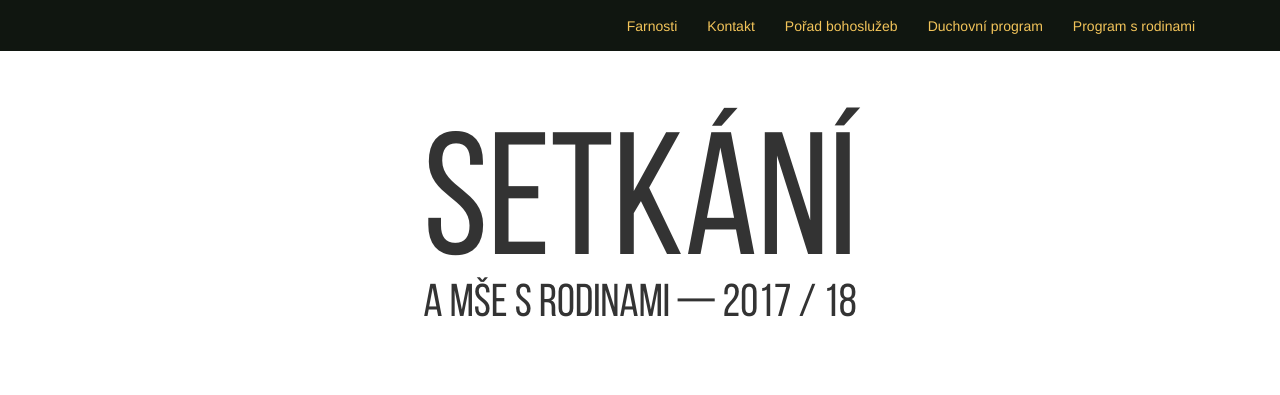
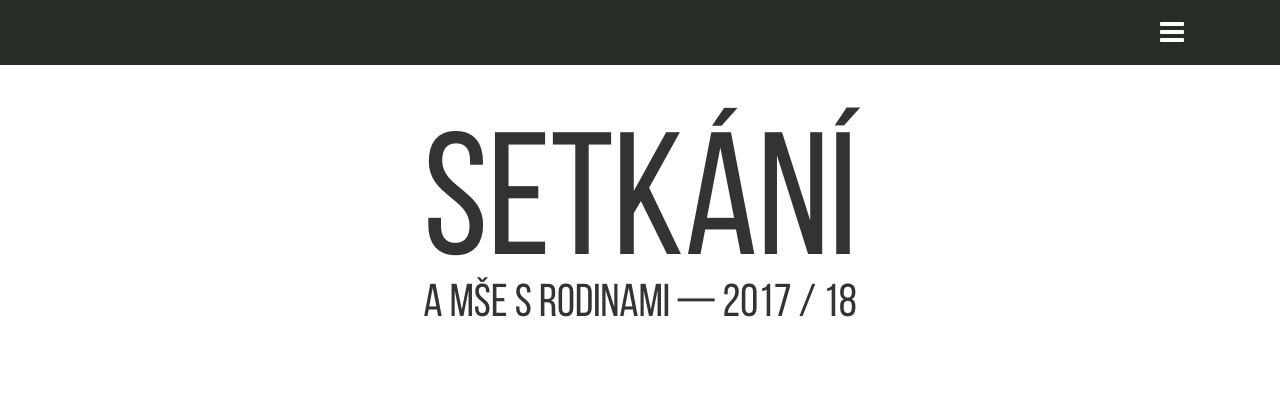
Before and after one commit to malyzetor/web2, a PHP site: page /2017mystagog2.html in a window 1280 px wide. Shown: the top 395 px of the page. Run offline with PHP 8.4, Linux system fonts and the light colour scheme; some libraries are stand-ins or nearby versions; some web fonts are replaced.

Commit message:
drobné barevné úpravy navigace

```diff
--- a/2017mystagog2.html
+++ b/2017mystagog2.html
@@ -39,8 +39,8 @@
             color: black;
         }
 
-        #navigation {
-            background-color: rgba(16, 22, 16, 1);
+         #navigation {
+            background-color: rgba(16, 22, 16, .9);
             border: 0 none;
             margin: 0;
         }
@@ -77,6 +77,27 @@
         p {
             margin-top: 50px;
         }
+
+
+.navbar-header {
+  float: none;
+}
+.navbar-toggle {
+  display: block;
+}
+.navbar-collapse.collapse {
+  display: none!important;
+}
+.navbar-nav {
+  float: none!important;
+}
+.navbar-nav>li {
+  float: none;
+}
+.navbar-collapse.collapse.in{
+  display:block !important;
+}
+
     </style>
 </head>
 
@@ -94,7 +115,7 @@
             </div>
 
             <!-- main nav -->
-            <nav class="collapse navbar-collapse navbar-right">
+            <nav class="collapse navbar-collapse navbar-left">
                 <ul id="nav" class="nav navbar-nav">
                     <li>
                         <a class="external" href="./index.html#Farnosti">Farnosti</a>
@@ -180,13 +201,9 @@
                 <span class="MysDatum">ne 17.6.</span><span class="MysCas">9:30h</span><span>mše sv. v Seči</span>
             </p>
 
-
-
-
-
         </div>
     </div>
-    <script async type="text/javascript" src="https://code.jquery.com/jquery-3.2.1.min.js"></script>
+    <script type="text/javascript" src="https://code.jquery.com/jquery-3.2.1.min.js"></script>
     <script async type="text/javascript" src="js/jquery.singlePageNav.min.js"></script>
     <script async type="text/javascript" src="js/bootstrap.min.js"></script>
     <script async type="text/javascript" src="https://www.googletagmanager.com/gtag/js?id=UA-34344041-1"></script>
--- a/css/main.css
+++ b/css/main.css
@@ -75,7 +75,7 @@ body > section,
 ==========================================*/
 
 #navigation {
-  background-color: rgba(16, 22, 16, 1);
+  background-color: rgba(16, 22, 16, .9);
   border: 0 none;
   margin: 0;
 }
--- a/index.html
+++ b/index.html
@@ -308,7 +308,7 @@
 
 	<!-- Essential jQuery Plugins
 		================================================== -->
-	<script async src="https://code.jquery.com/jquery-3.2.1.min.js"></script>
+	<script src="https://code.jquery.com/jquery-3.2.1.min.js"></script>
 	<script async src="js/jquery.singlePageNav.min.js"></script>
 	<script async src="js/bootstrap.min.js"></script>
 	<script async src="js/jquery.easing.min.js"></script>
```
